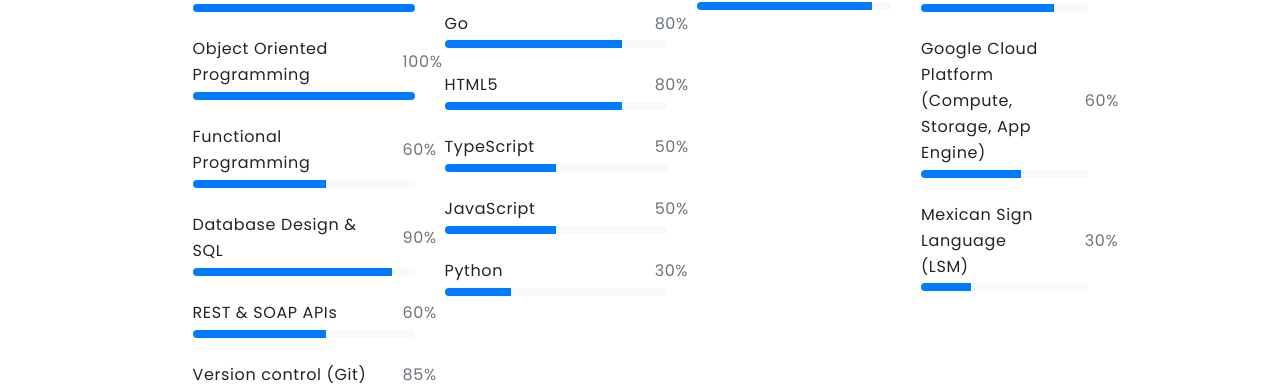
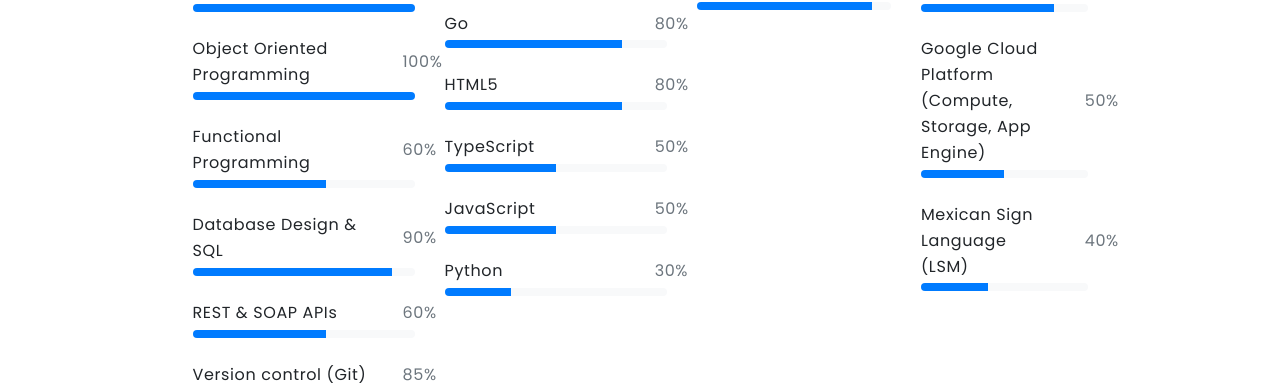
Before and after one commit to Dialvive/dialvive.dev, a Jekyll site: the page built from pages/about.md, in a window 1280 px wide. Shown: the part 506-891 px from the top of the page. Built offline with Jekyll 4.4.1, drawn with Linux system fonts in a browser that asks for light colours; nearby versions of some CDN libraries; emoji names are drawn with the system emoji font.

Commit message:
Update other-skills.yml

```diff
--- a/_data/other-skills.yml
+++ b/_data/other-skills.yml
@@ -3,9 +3,9 @@
   color: primary
 
 - name: Google Cloud Platform (Compute, Storage, App Engine)
-  percentage: 60
+  percentage: 50
   color: typescript
 
 - name: Mexican Sign Language (LSM)
-  percentage: 30
+  percentage: 40
   color: green
```
